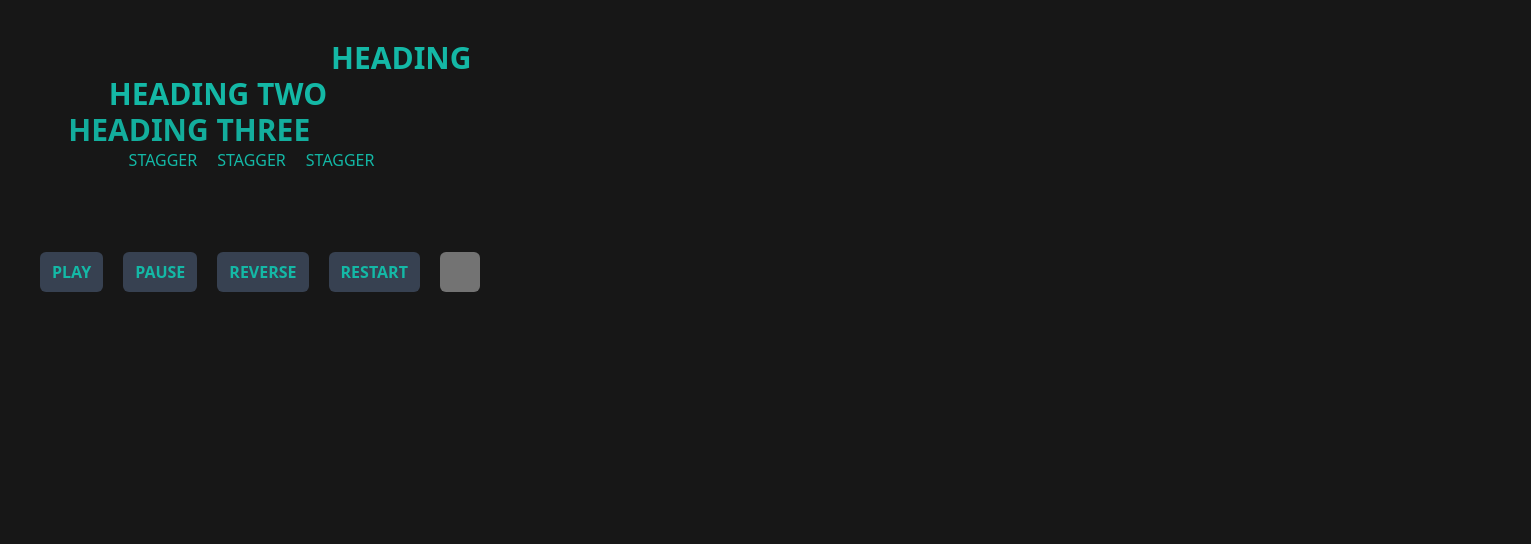
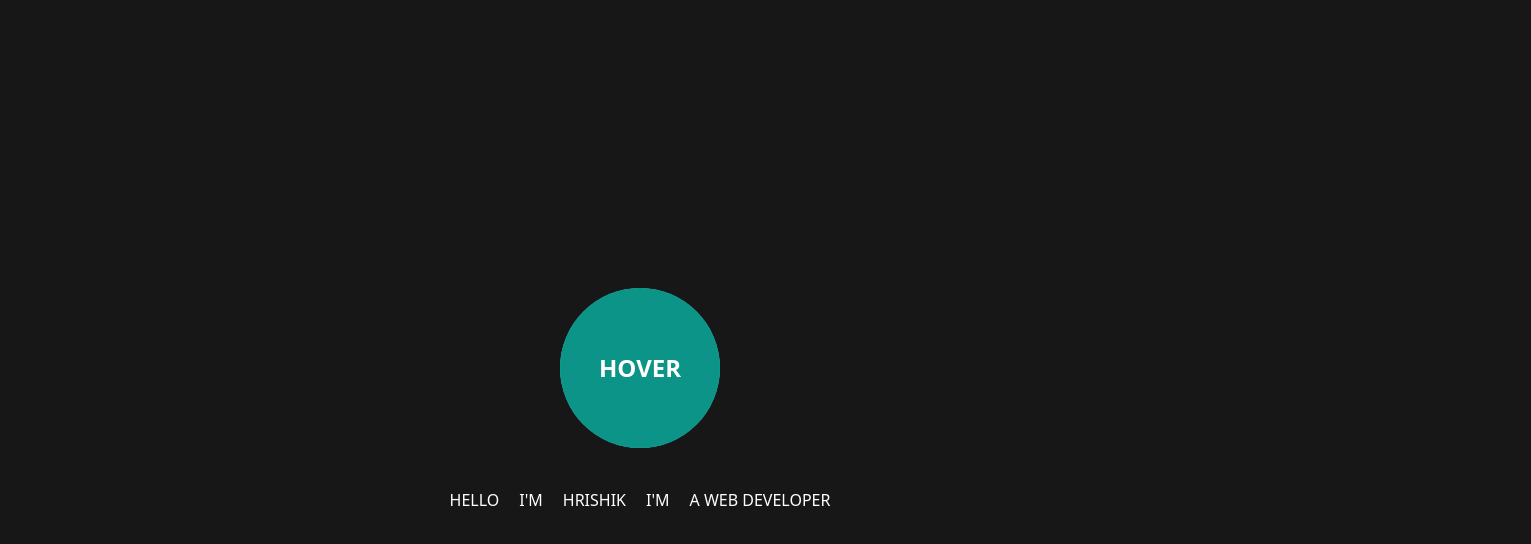
Before and after one commit to HrishikShaji/Animations, a Next.js app: page / in a window 1280 px wide. Shown: the top 544 px of the page, 1531 px wide, since content can reach past the window. Built offline with nearby package versions, Linux system fonts and the light colour scheme.

Commit message:
timeline started

```diff
--- a/app/page.tsx
+++ b/app/page.tsx
@@ -1,11 +1,11 @@
 'use client'
 
-import { GsapDemo } from '@/components/GsapDemo'
+import { GsapDemoTwo } from '@/components/GsapDemoTwo'
 
 export default function Home() {
   return (
     <main className=''>
-      <GsapDemo />
+      <GsapDemoTwo />
     </main>
   )
 }
--- /dev/null
+++ b/components/GsapDemoTwo.tsx
@@ -0,0 +1,66 @@
+'use client'
+
+import gsap from 'gsap'
+import { useEffect, useRef } from 'react'
+
+export const GsapDemoTwo = () => {
+  const circleRef = useRef(null)
+  useEffect(() => {
+    const headingOne = document.getElementById('headingOne')
+    const headingTwo = document.getElementById('headingTwo')
+    const headingThree = document.getElementById('headingThree')
+    const headingFour = document.getElementById('headingFour')
+    const headingFive = document.getElementById('headingFive')
+
+    gsap
+      .timeline()
+      .from(headingOne, { duration: 1, opacity: 0 })
+      .from(headingTwo, { opacity: 0, scale: 0, ease: 'back' })
+      .from(headingThree, { y: 160, duration: 0.8, ease: 'back' })
+      .from(headingFour, { xPercent: 100, duration: 0.2 })
+      .from(headingFive, { yPercent: 200, duration: 1 })
+  }, [])
+
+  const manageMouseEnter = () => {
+    gsap.fromTo(
+      circleRef.current,
+      { scale: 0 },
+      {
+        scale: 0,
+        duration: 1,
+        ease: 'circ'
+      }
+    )
+  }
+  return (
+    <div className='h-screen w-full flex flex-col gap-10 justify-center text-white items-center'>
+      <div
+        onMouseEnter={manageMouseEnter}
+        className='h-40 w-40 bg-teal-400 flex justify-center items-center rounded-full relative'
+      >
+        <div
+          ref={circleRef}
+          className='h-40 w-40  absolute rounded-full bg-teal-600 text-black font-bold text-2xl'
+        />
+        <span className='absolute z-20 text-2xl font-bold'>HOVER</span>
+      </div>
+      <div className='flex gap-5'>
+        <h1 id='headingOne' className=''>
+          HELLO
+        </h1>
+        <h1 id='headingTwo' className=''>
+          I'M
+        </h1>
+        <h1 id='headingThree' className=''>
+          HRISHIK
+        </h1>
+        <h1 id='headingFour' className=''>
+          I'M{' '}
+        </h1>
+        <h1 id='headingFive' className=''>
+          A WEB DEVELOPER
+        </h1>
+      </div>
+    </div>
+  )
+}
```
